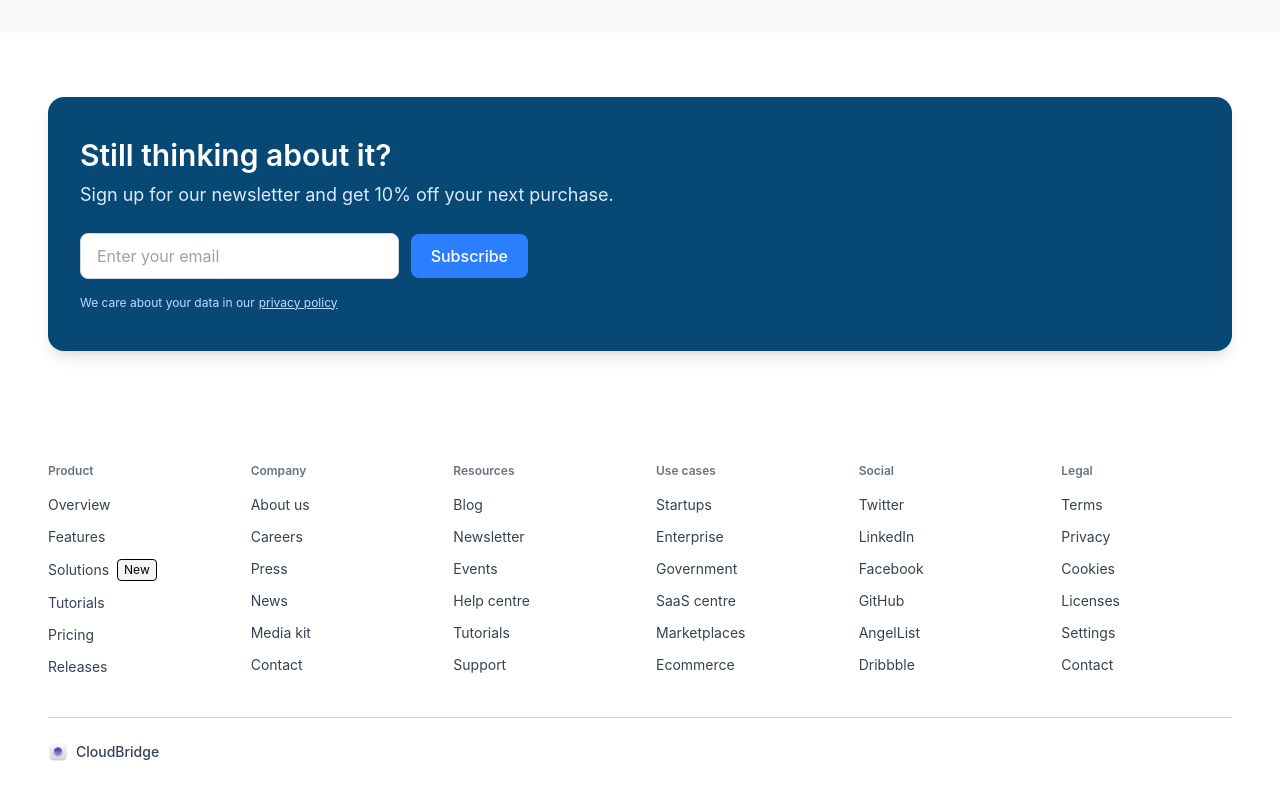
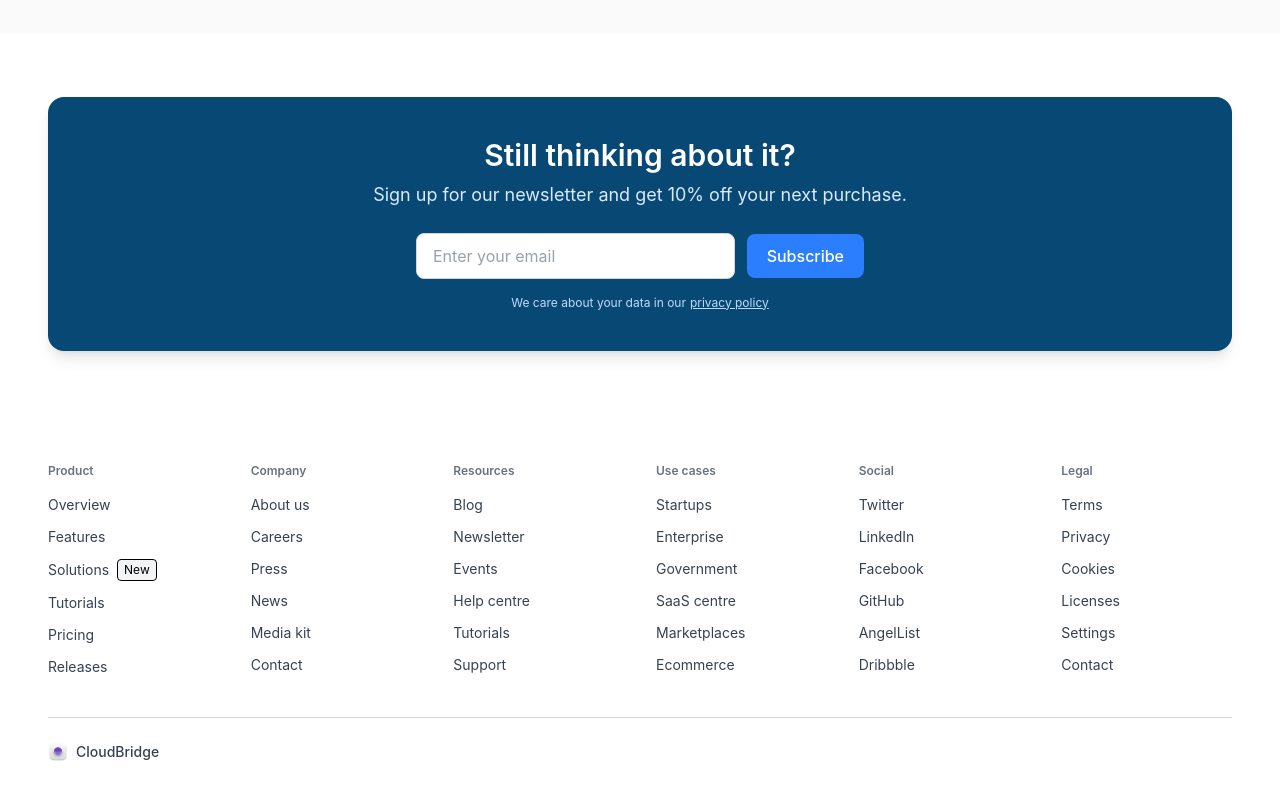
Before and after one commit to Dakshinkali-Team/Portal-CloudBridge, a React (Vite) app in the folder client/cloudbridge/: page / in a window 1280 px wide. Shown: the part 2850-3650 px from the top of the page. Built offline with nearby package versions, Linux system fonts and the light colour scheme.

Commit message:
updated newsletter

```diff
--- a/client/cloudbridge/src/components/sections/CTASectionNewsletter.jsx
+++ b/client/cloudbridge/src/components/sections/CTASectionNewsletter.jsx
@@ -9,16 +9,16 @@ const NewsletterCTA = () => {
 
         <div className="bg-[#074874] rounded-2xl shadow-lg px-8 py-10">
 
-          <h2 className="text-white text-2xl md:text-3xl font-semibold mb-2">
+          <h2 className="text-white text-center text-2xl md:text-3xl font-semibold mb-2">
             Still thinking about it?
           </h2>
 
-          <p className="text-blue-100 text-base md:text-lg mb-6">
+          <p className="text-blue-100 text-center text-base md:text-lg mb-6">
             Sign up for our newsletter and get 10% off your next purchase.
           </p>
 
           {/* INPUT + BUTTON */}
-          <div className="flex flex-col sm:flex-row items-start sm:items-center gap-3 max-w-md">
+          <div className="flex flex-col sm:flex-row items-center justify-center gap-3 max-w-md mx-auto">
             <input
               type="email"
               placeholder="Enter your email"
@@ -33,7 +33,7 @@ const NewsletterCTA = () => {
           </div>
 
           {/* PRIVACY TEXT */}
-          <p className="text-xs text-blue-200 mt-4">
+          <p className="text-xs text-blue-200 mt-4 text-center">
             We care about your data in our
             <span className="underline ml-1 cursor-pointer">
               privacy policy
```
